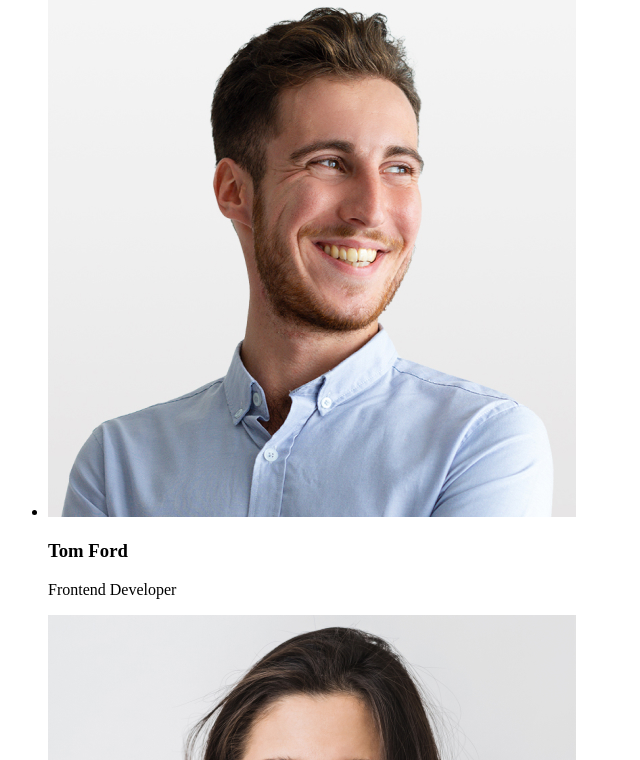
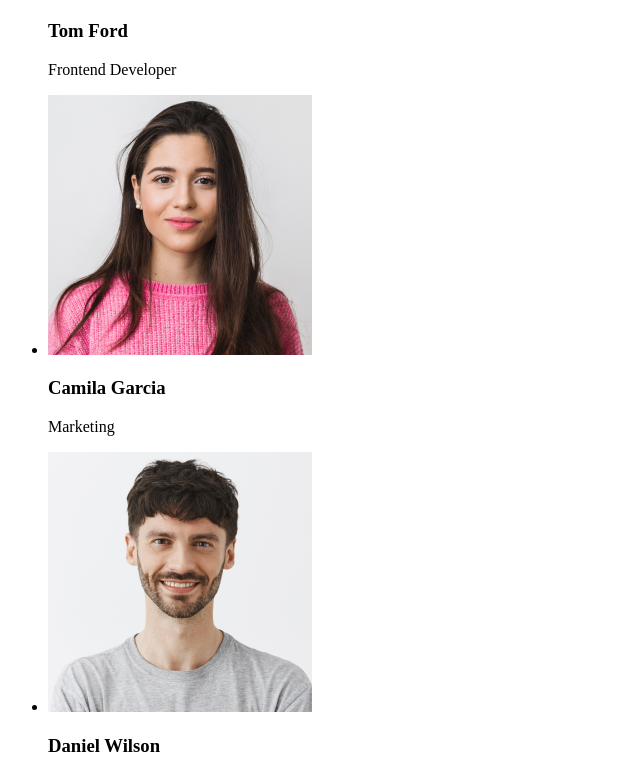
Before and after one commit to VitalyBakuma/goit-markup-hw-02, a plain HTML site: page index.html in a window 1280 px wide. Shown: the part 1262-2022 px from the top of the page, without its empty margins (0-640 px from the left). Drawn offline with Linux system fonts and the light colour scheme.

Commit message:
page now

```diff
--- a/index.html
+++ b/index.html
@@ -61,22 +61,22 @@
             </ul>
             <h2>Our Team</h2>
             <ul>
-                <li><img src="./images/img1.jpg" alt="">
+                <li><img src="./images/img1.jpg" width="264" alt="">
                     <h3>Mark Guerrero</h3>
                     <p>Product Designer</p>
                 </li>
 
-                <li><img src="./images/img2.jpg" alt="">
+                <li><img src="./images/img2.jpg" width="264" alt="">
                     <h3>Tom Ford</h3>
                     <p>Frontend Developer</p>
                 </li>
 
-                <li><img src="./images/img3.jpg" alt="">
+                <li><img src="./images/img3.jpg" width="264" alt="">
                     <h3>Camila Garcia</h3>
                     <p>Marketing</p>
                 </li>
 
-                <li><img src="./images/img4.jpg" alt="">
+                <li><img src="./images/img4.jpg" width="264" alt="">
                     <h3>Daniel Wilson</h3>
                     <p>UI Designer</p>
                 </li>
```
